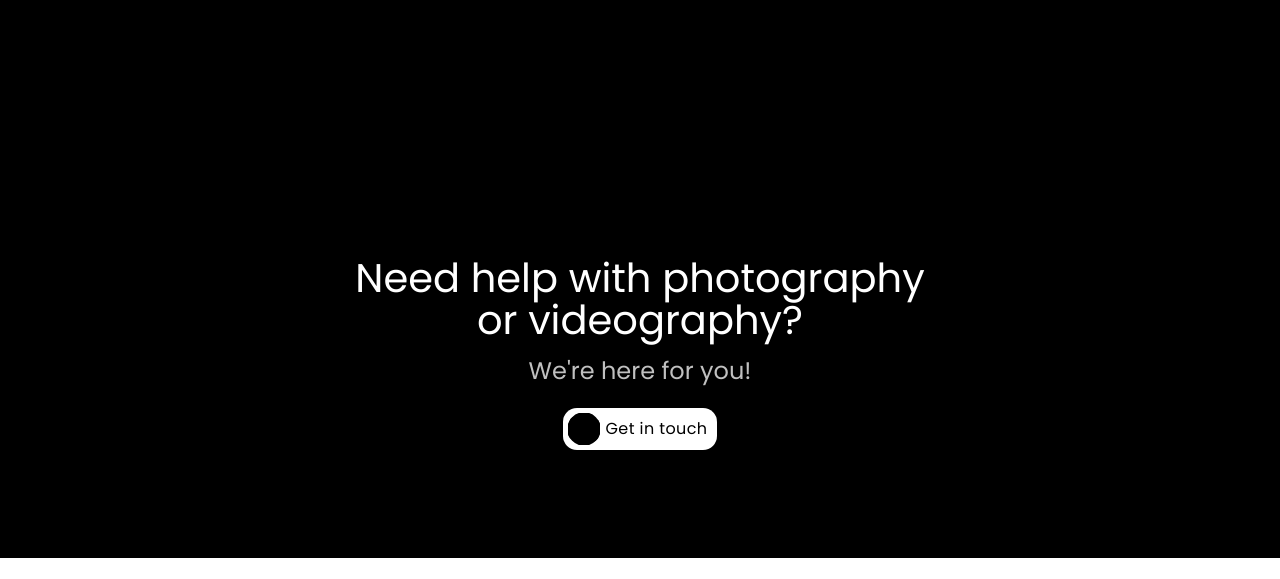
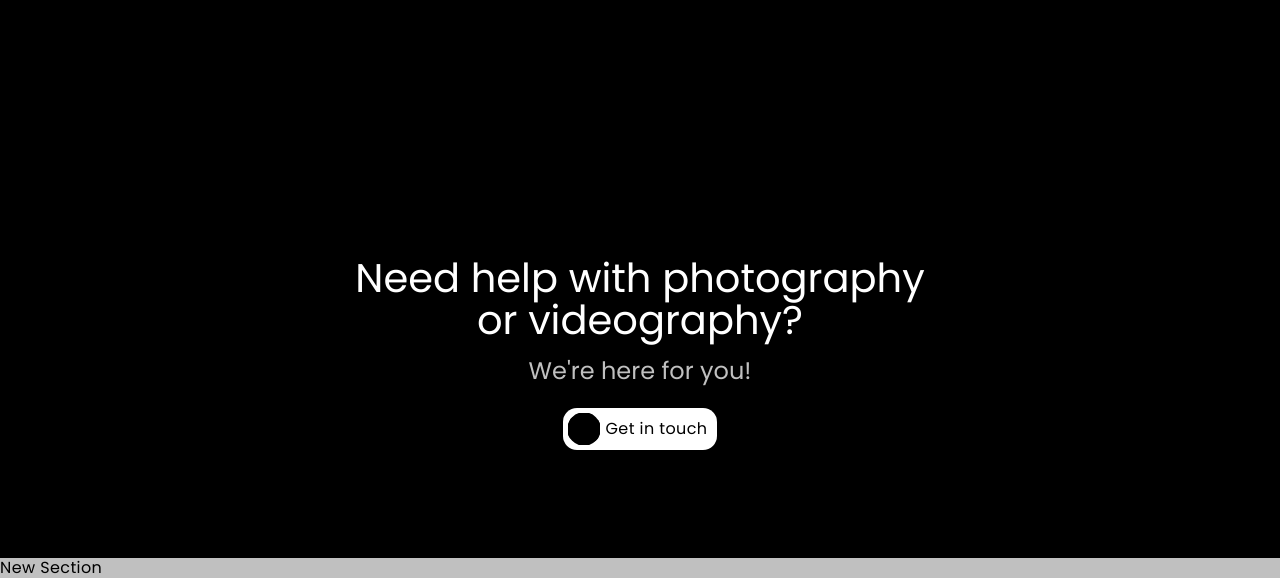
Before and after one commit to dialena/Aperture, a plain HTML site: page Index.html in a window 1280 px wide. Shown: the part 1170-1749 px from the top of the page. Before the commit the page ends 1728 px from the top, so only its background shows below. Drawn offline with Linux system fonts and the light colour scheme.

Commit message:
add text

```diff
--- a/CSS/Style.css
+++ b/CSS/Style.css
@@ -179,4 +179,10 @@ header nav li:last-of-type a{
 }
 .new{
     background-color: #C0C0C0;
+    font-family: 'Poppins', sans-serif;
+    font-style: normal;
+    font-weight: 400;
+    font-size: 16px;
+    line-height: 20px;
+    letter-spacing: 0.4px;
 }
--- a/Index.html
+++ b/Index.html
@@ -77,7 +77,7 @@
 </div>
     </section>
     <section class="new">
-
+<p> New Section </p>
     </section>
 </main>
 </body>
```
